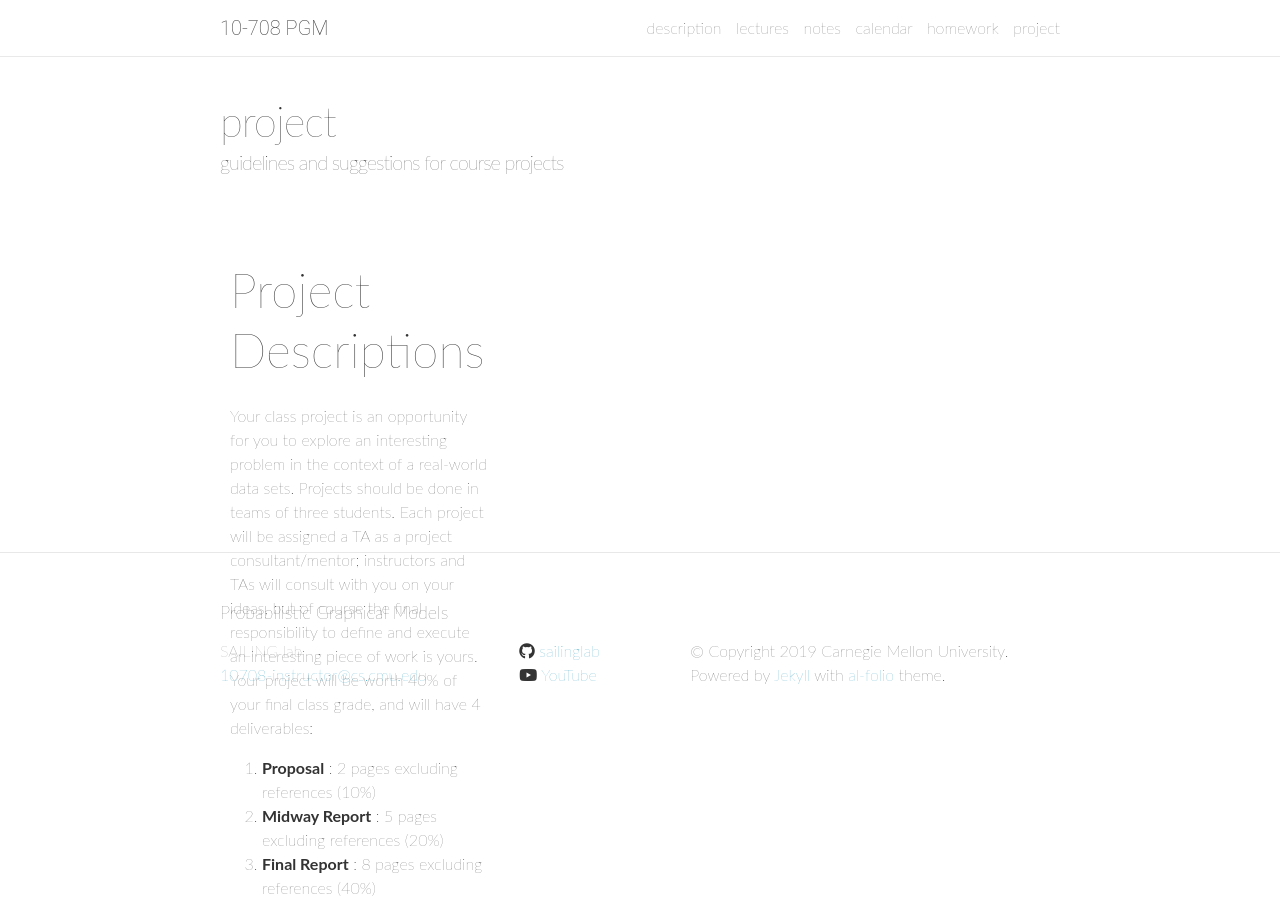
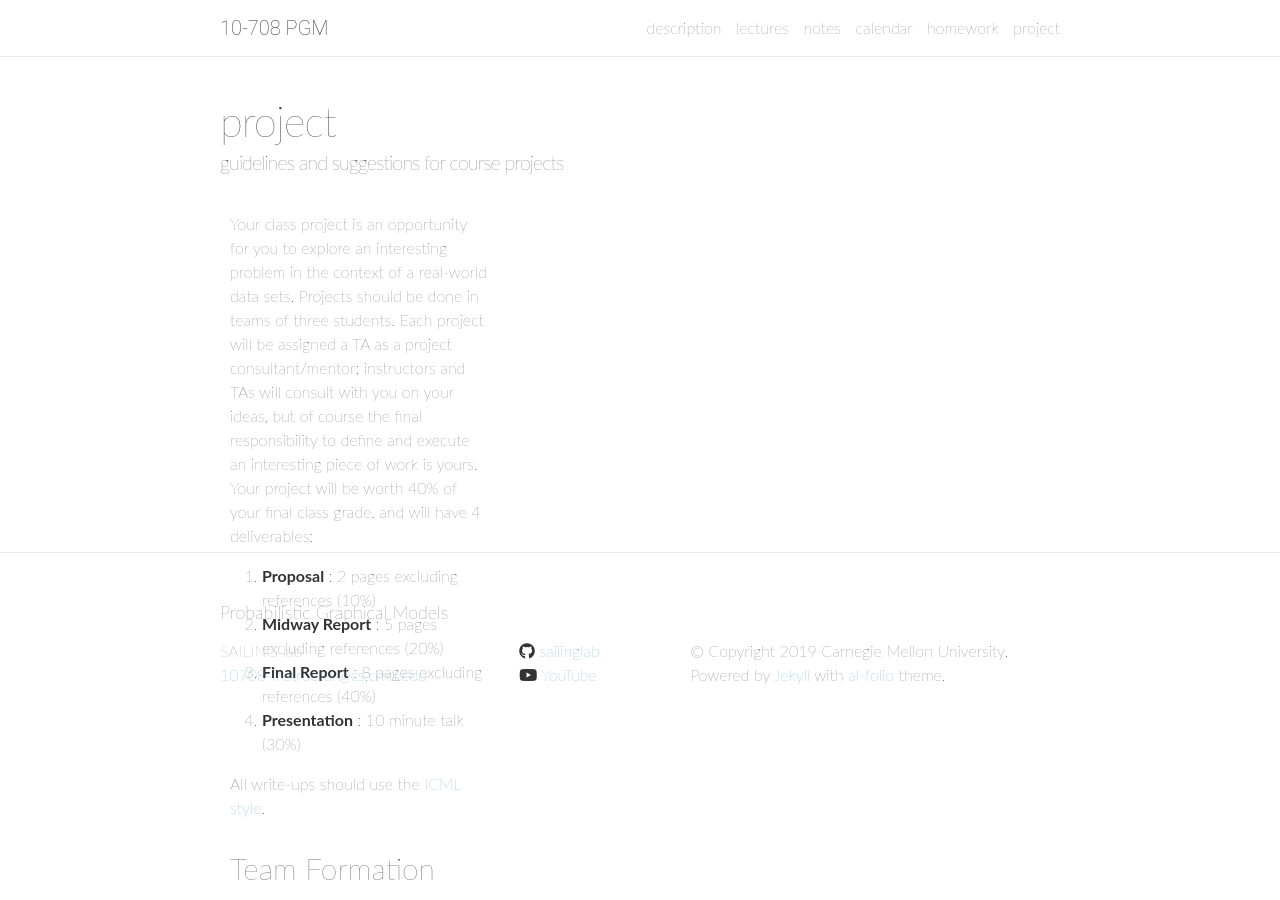
Before and after one commit to sailinglab/pgm-spring-2019, a Jekyll site: the page built from _pages/project.md, in a window 1280 px wide and 900 px high. Built offline with Jekyll 4.4.1, drawn with Linux system fonts in a browser that asks for light colours; nearby versions of some CDN libraries; comment, search, counter and statistics services are not loaded.

Commit message:
Update project.md

```diff
--- a/_pages/project.md
+++ b/_pages/project.md
@@ -4,8 +4,6 @@ permalink: /project/
 title: project
 description: guidelines and suggestions for course projects
 ---
-
-# Project Descriptions
 
 Your class project is an opportunity for you to explore an interesting problem in the context of a real-world data sets. Projects should be done in teams of three students. Each project will be assigned a TA as a project consultant/mentor; instructors and TAs will consult with you on your ideas, but of course the final responsibility to define and execute an interesting piece of work is yours. Your project will be worth 40% of your final class grade, and will have 4 deliverables:
 
```
